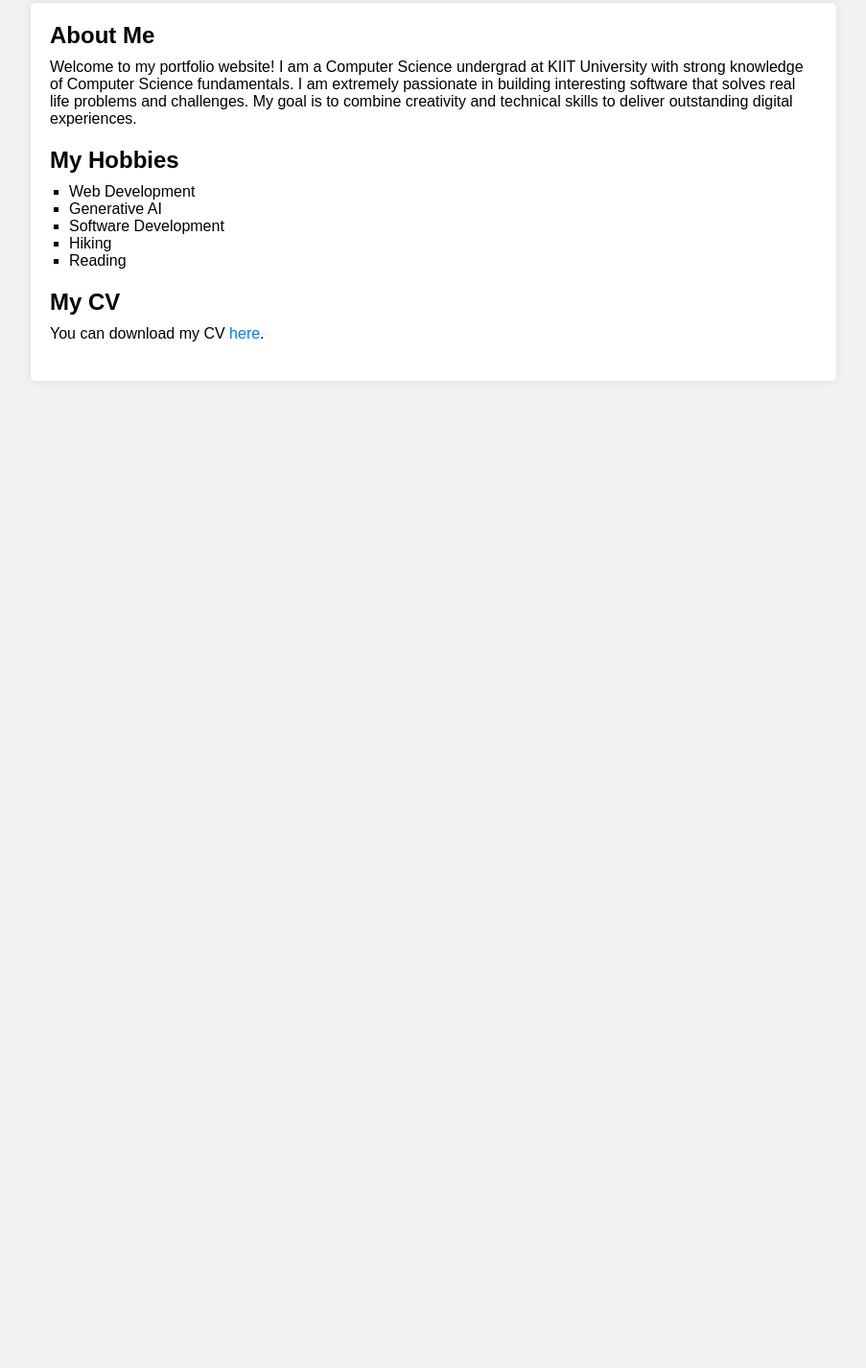
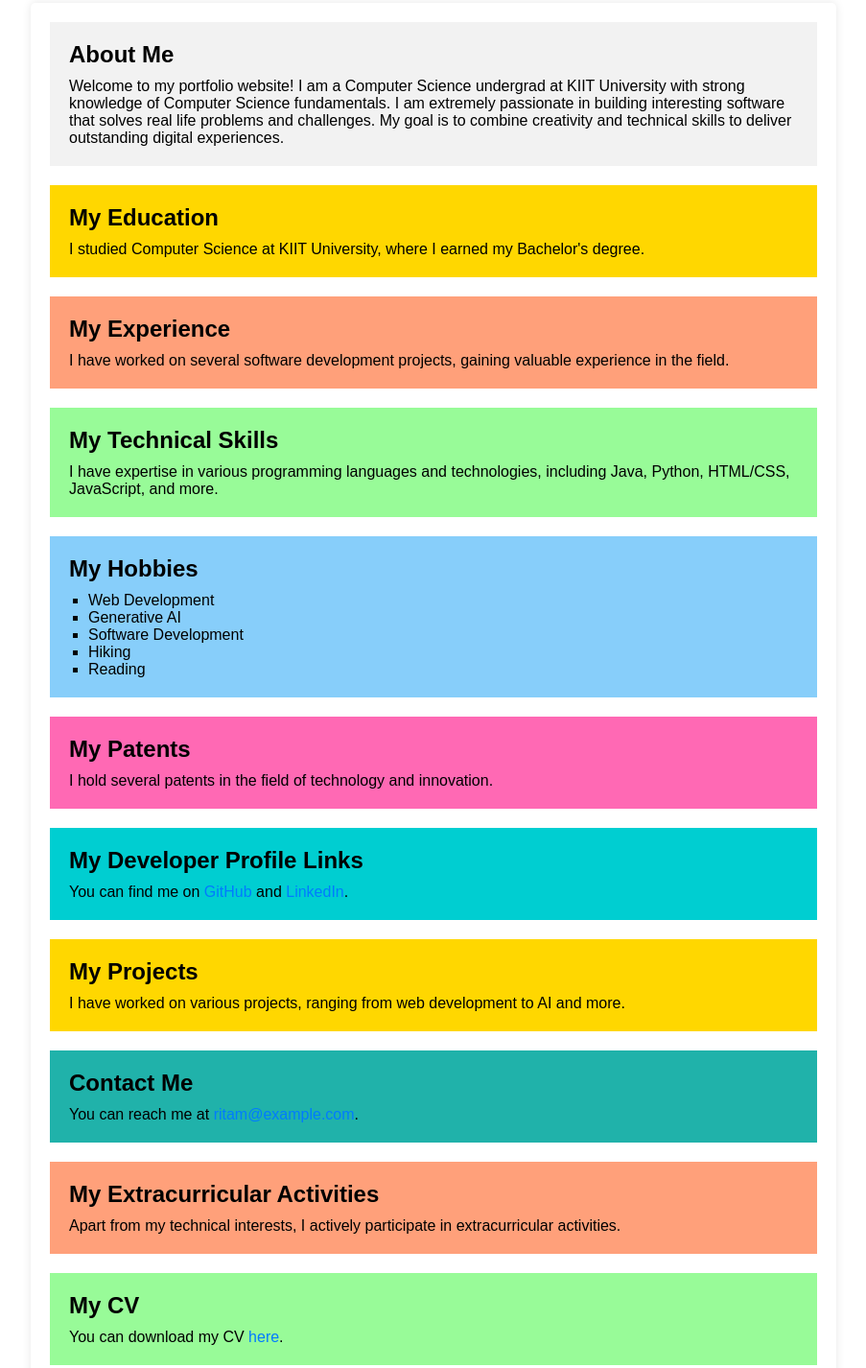
Before and after one commit to RitamCODE/Portfolio, a plain HTML site: page index.html in a window 1280 px wide. Shown: the part 231-1657 px from the top of the page at 96% size, without its empty margins (188-1091 px from the left). Before the commit the page ends 800 px from the top, so only its background shows below. Drawn offline with Linux system fonts and the light colour scheme.

Commit message:
made the website like a copy of my resume ... where there each section represents different things like my education, experience, etc.

```diff
--- a/index.html
+++ b/index.html
@@ -4,7 +4,7 @@
     <meta charset="UTF-8">
     <meta name="viewport" content="width=device-width, initial-scale=1.0">
     <link rel="stylesheet" href="styles.css">
-    <title>Your Name - Portfolio</title>
+    <title>Ritam Mukherjee - Portfolio</title>
 </head>
 <body>
     <header class="animation">
@@ -17,7 +17,7 @@
         </div>
     </header>
     <div class="container">
-        <section>
+        <section class="about-me">
             <h2>About Me</h2>
             <p>
                 Welcome to my portfolio website!
@@ -26,7 +26,25 @@
                 My goal is to combine creativity and technical skills to deliver outstanding digital experiences.
             </p>
         </section>
-        <section>
+        <section class="education">
+            <h2>My Education</h2>
+            <p>
+                I studied Computer Science at KIIT University, where I earned my Bachelor's degree.
+            </p>
+        </section>
+        <section class="experience">
+            <h2>My Experience</h2>
+            <p>
+                I have worked on several software development projects, gaining valuable experience in the field.
+            </p>
+        </section>
+        <section class="skills">
+            <h2>My Technical Skills</h2>
+            <p>
+                I have expertise in various programming languages and technologies, including Java, Python, HTML/CSS, JavaScript, and more.
+            </p>
+        </section>
+        <section class="hobbies">
             <h2>My Hobbies</h2>
             <ul>
                 <li>Web Development</li>
@@ -36,7 +54,37 @@
                 <li>Reading</li>
             </ul>
         </section>
-        <section>
+        <section class="patents">
+            <h2>My Patents</h2>
+            <p>
+                I hold several patents in the field of technology and innovation.
+            </p>
+        </section>
+        <section class="profile-links">
+            <h2>My Developer Profile Links</h2>
+            <p>
+                You can find me on <a href="https://github.com/ritammukherjee" target="_blank">GitHub</a> and <a href="https://linkedin.com/in/ritammukherjee" target="_blank">LinkedIn</a>.
+            </p>
+        </section>
+        <section class="projects">
+            <h2>My Projects</h2>
+            <p>
+                I have worked on various projects, ranging from web development to AI and more.
+            </p>
+        </section>
+        <section class="contact-details">
+            <h2>Contact Me</h2>
+            <p>
+                You can reach me at <a href="mailto:ritam@example.com">ritam@example.com</a>.
+            </p>
+        </section>
+        <section class="extracurricular">
+            <h2>My Extracurricular Activities</h2>
+            <p>
+                Apart from my technical interests, I actively participate in extracurricular activities.
+            </p>
+        </section>
+        <section class="cv">
             <h2>My CV</h2>
             <p>
                 You can download my CV <a href="your-cv.pdf" download>here</a>.
--- a/styles.css
+++ b/styles.css
@@ -1,5 +1,5 @@
 /* Reset some default styles */
-body, h1, h2, p, ul {
+body, h1, h2, p, ul, a {
     margin: 0;
     padding: 0;
 }
@@ -7,14 +7,12 @@ body, h1, h2, p, ul {
 /* Global styles */
 body {
     font-family: Arial, sans-serif;
-    background-color: #f2f2f2;
 }
 
 .container {
     max-width: 800px;
     margin: 20px auto;
     padding: 20px;
-    background-color: #fff;
     border-radius: 5px;
     box-shadow: 0 0 10px rgba(0, 0, 0, 0.1);
 }
@@ -39,21 +37,61 @@ header {
     width: 150px; /* Adjust image size */
     height: 150px;
     border-radius: 50%; /* Make the image circular */
-    margin-right: -700%; /* Add space between text and image */
+    margin-right: -650%; /* Add space between text and image */
 }
 
 h1 {
-    margin: 0; /* Remove default margin for the heading */
+    margin: 0;
 }
-
 
 /* Section styles */
 section {
     margin-bottom: 20px;
+    padding: 20px;
 }
 
-h1 {
-    font-size: 36px;
+.about-me {
+    background-color: #f2f2f2;
+}
+
+.education {
+    background-color: #FFD700;
+}
+
+.experience {
+    background-color: #FFA07A;
+}
+
+.skills {
+    background-color: #98FB98;
+}
+
+.hobbies {
+    background-color: #87CEFA;
+}
+
+.patents {
+    background-color: #FF69B4;
+}
+
+.profile-links {
+    background-color: #00CED1;
+}
+
+.projects {
+    background-color: #FFD700;
+}
+
+.contact-details {
+    background-color: #20B2AA;
+}
+
+.extracurricular {
+    background-color: #FFA07A;
+}
+
+.cv {
+    background-color: #98FB98;
 }
 
 h2 {
```
